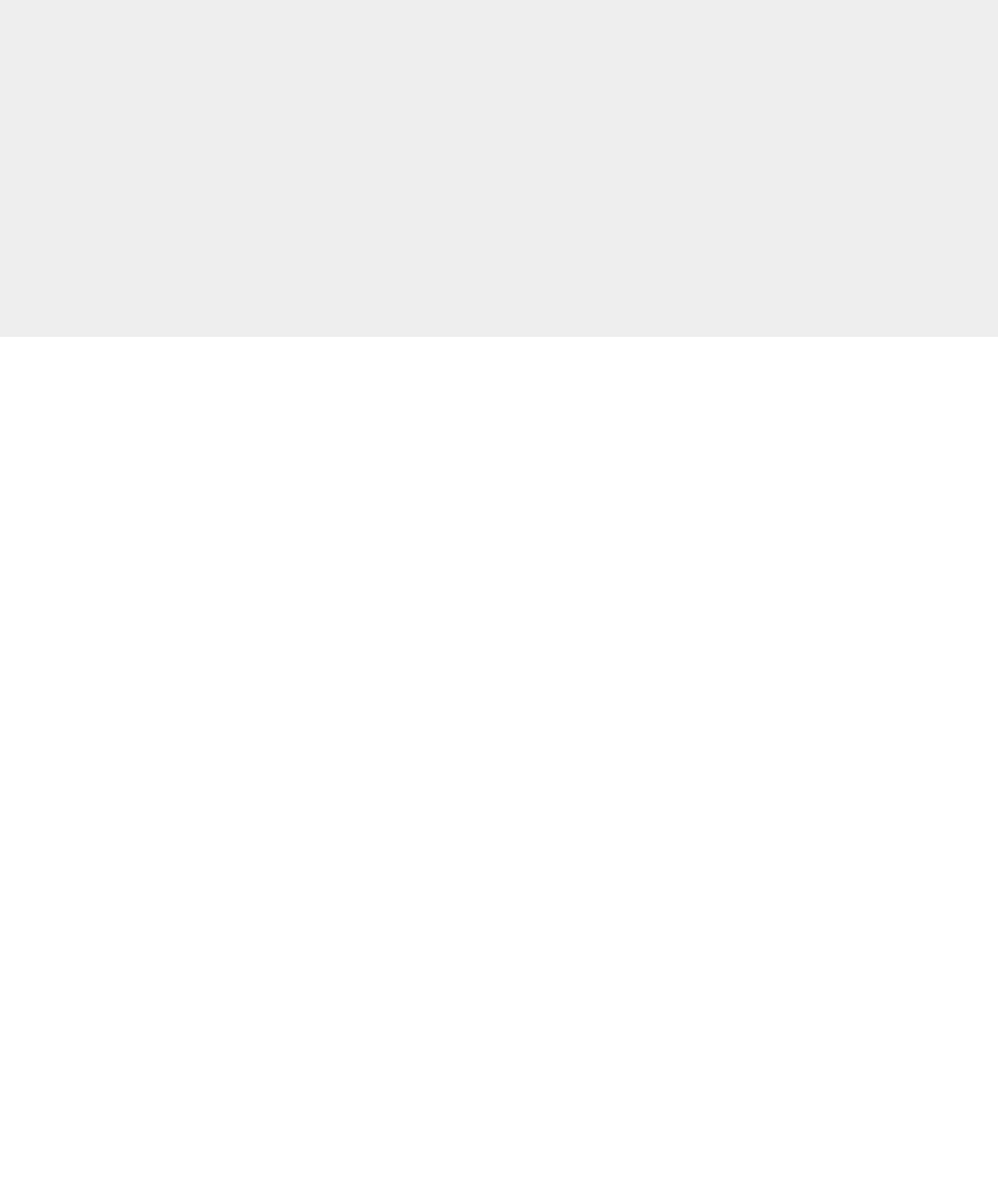
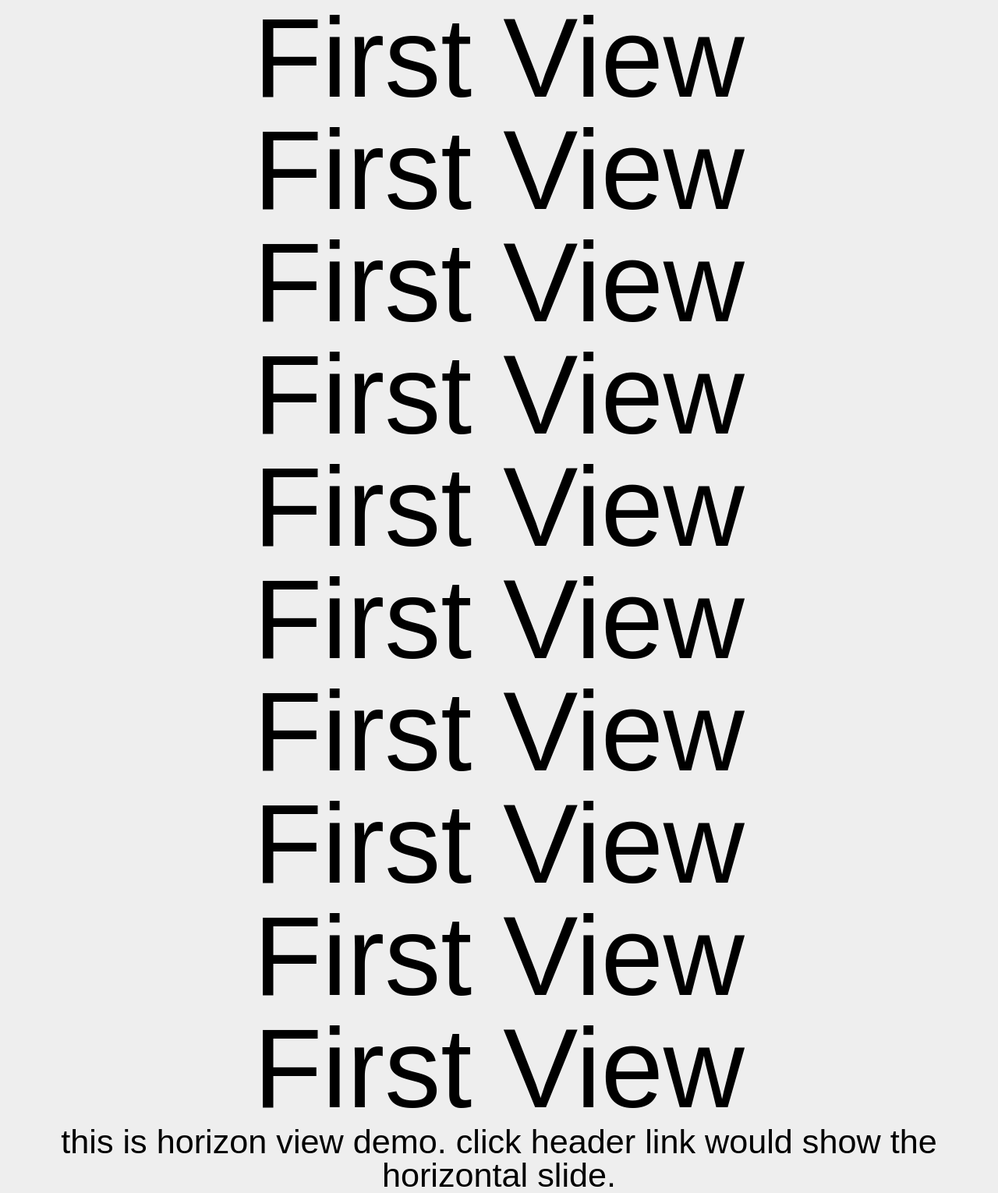
Before and after one commit to ctxhou/onepage, a website: page index.html in a window 1280 px wide. Shown: the part 368-1898 px from the top of the page at 78% size. Before the commit the page ends 800 px from the top, so only its background shows below. Drawn offline with Linux system fonts and the light colour scheme.

Commit message:
alter readme

```diff
--- a/index.html
+++ b/index.html
@@ -36,6 +36,17 @@
                 <div id="onepage">
                     <section class="page_view" id="first">
                         <h1>First View</h1>
+                        <h1>First View</h1>
+                        <h1>First View</h1>
+                        <h1>First View</h1>
+                        <h1>First View</h1>
+                        <h1>First View</h1>
+                        <h1>First View</h1>
+                        <h1>First View</h1>
+                        <h1>First View</h1>
+                        <h1>First View</h1>
+                        <h1>First View</h1>
+                        <h1>First View</h1>
                         <h2 style="text-align: center; font-size: 3em">this is horizon view demo. click header link would show the horizontal slide.</h2>
                     </section>
                     <section class="page_view" id="second">
@@ -49,6 +60,6 @@
         </main>
     </body>
     <script>
-        $("#onepage").onepage();
+        $("#onepage").onepage({});
     </script>
 </html>
--- a/js/jquery.onepage.js
+++ b/js/jquery.onepage.js
@@ -1,14 +1,15 @@
 ;(function($) {
     $.fn.onepage = function(options) {
+        var window_width;
         options = $.extend({
             'resize': true,
             'navLink': '.header-choice-link',
-            'sectionSelector': '.page_view'
+            'sectionSelector': '.page_view',
+            'fullHeight': true
         }, options);
 
-        var window_width;
-
-        if (options.resize == true) {
+        adjustHeight();
+        if (options.resize) {
             $(window).resize(function(){
                 header_height = $('header').outerHeight();
                 $(".height_full").css("height", $(window).height()-header_height);
@@ -21,7 +22,6 @@
             window_width = $(window).width();
             $(this).css("left", i * window_width);
         });
-        adjustHeight();
         defaultSection();
         $(options.navLink).click(function() {
             $(options.navLink).removeClass('selected');
@@ -43,6 +43,7 @@
             var count = $(options.sectionSelector).length;
             $(options.sectionSelector).css("width", 100/count+"%");
             $("#onepage").css("width", 100*count+"%");
+            $(".page_view").css("overflow", options.overflow)
         }
     };
 })(jQuery);
--- a/scss/content/_content.scss
+++ b/scss/content/_content.scss
@@ -8,7 +8,6 @@ main {
 
 .page_view {
     float: left;
-    overflow: hidden;
 }
 
 .height_full {
```
Also changed, not shown: README.md, onepage.css.
